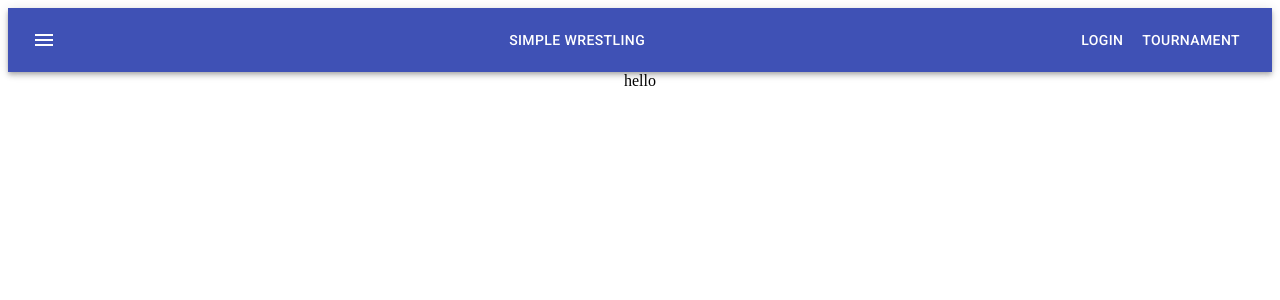
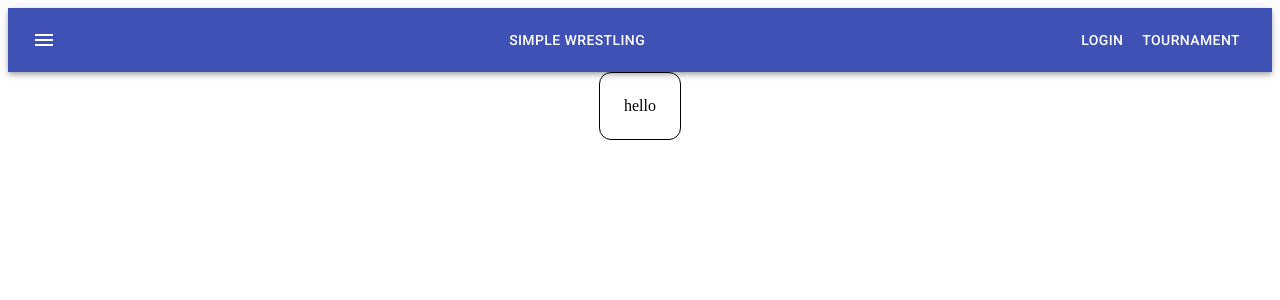
Before and after one commit to huy9997/SimpleWrestling, a React (Create React App) app in the folder client/: page /login in a window 1280 px wide. Shown: the top 300 px of the page. Built offline with nearby package versions, Linux system fonts and the light colour scheme.

Commit message:
added textfield for input

```diff
--- a/client/src/components/generalComponents/Input.js
+++ b/client/src/components/generalComponents/Input.js
@@ -1,4 +1,6 @@
 import React from "react";
-
-const input = () => {};
+import TextField from "@material-ui/core/TextField";
+const input = () => {
+  return <TextField />;
+};
 export default input;
--- a/client/src/components/login/index.js
+++ b/client/src/components/login/index.js
@@ -4,7 +4,9 @@ import Box from "@material-ui/core/Box";
 const login = () => {
   return (
     <Grid container direction="row" justify="center" alignItems="center">
-      <Box borderRadius={12}>hello</Box>
+      <Box borderRadius={12} border={1} p={3}>
+        hello
+      </Box>
     </Grid>
   );
 };
```
